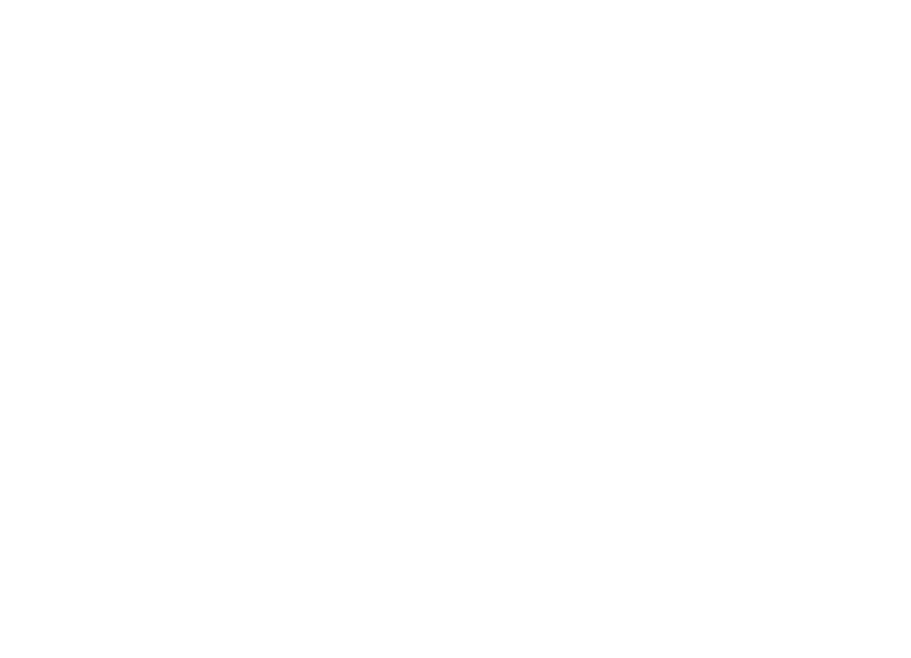
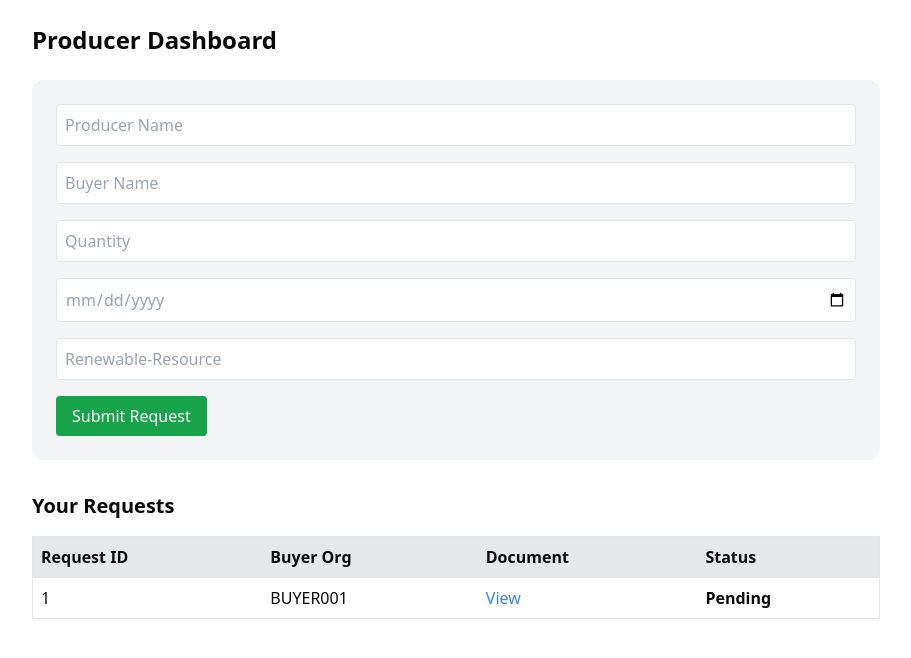
Before and after one commit to Manush-2005/HydroCoin, a React (Vite) app in the folder FrontEnd/: page /producer/dashboard in a window 1280 px wide. Before the commit this address had no page. Shown: the top 658 px of the page, without its empty margins (184-1095 px from the left). Built offline with nearby package versions, Linux system fonts and the light colour scheme.

Commit message:
dash-boards

```diff
--- a/FrontEnd/src/App.jsx
+++ b/FrontEnd/src/App.jsx
@@ -1,19 +1,31 @@
 import { Routes, Route } from "react-router-dom"
-import LandingPage from "./pages/LandingPage"
+// import LandingPage from "./pages/LandingPage"
 import { Toaster } from "react-hot-toast"
 import LayOut from "./pages/LayOut"
+import Register from "./Auth/Register";
+import Home from "./pages/Home";
+import About from "./pages/About";
+// import ProducerDashboard from "./pages/producer/Form";
+import Form from "./pages/producer/Form";
+import BuyerDashboard from "./pages/buyers/Dashboard";
+
 function App() {
-
   return (
     <>
       <Toaster />
       <Routes>
+
         <Route path="/" element={<LayOut />}>
-          <Route path="/" element={<LandingPage />} />
+          <Route path="/" element={<Home />} />
         </Route>
+        <Route exact path="/register" element={<Register />} />
+        <Route path="/" element={<Home />} />
+        <Route path="/about" element={<About />} />
+        <Route path="/producer/dashboard" element={<Form />} />
+        <Route path="/buyer/dashboard" element={<BuyerDashboard />} />
       </Routes>
     </>
-  )
+  );
 }
 
-export default App
+export default App;
--- /dev/null
+++ b/FrontEnd/src/Data/Request.jsx
@@ -0,0 +1,11 @@
+
+export const requests = [];
+
+requests.push({
+  id: "1",
+  producerName: "GreenHydro Ltd.",
+  producerOrgId: "PROD001",
+  buyerOrgId: "BUYER001",
+  documentUrl: "https://example.com/doc.pdf",
+  status: "Pending"
+});
--- a/FrontEnd/src/pages/Home.jsx
+++ b/FrontEnd/src/pages/Home.jsx
@@ -20,7 +20,6 @@ export default function LandingPage() {
         </button>
       </section>
 
-      {/* How Do We Work Section */}
      <AboutUs/>
      <Guidance />
 
--- a/FrontEnd/src/pages/LayOut.jsx
+++ b/FrontEnd/src/pages/LayOut.jsx
@@ -1,6 +1,6 @@
 import React from 'react'
-import Navbar from './Navbar'
-import Footer from './Footer'
+import Navbar from '../components/Navbar';
+import Footer from '../components/Footer'
 import { Outlet } from 'react-router-dom'
 
 function LayOut() {
--- a/FrontEnd/src/pages/Navbar.jsx
+++ /dev/null
@@ -1,19 +0,0 @@
-import React from 'react'
-
-function Navbar() {
-    return (
-        <nav className="flex justify-between items-center px-10 py-5 bg-[#0f1411]">
-            <div className="flex items-center space-x-2">
-                <span className="font-bold text-xl text-white">
-                    HYDRO<span className="text-hydrogen-neon">COIN</span>
-                </span>
-            </div>
-            <ul className="flex space-x-8">
-                <li><a href="#" className="hover:text-hydrogen-neon">Home</a></li>
-                <li><a href="#" className="hover:text-hydrogen-neon">What's new</a></li>
-            </ul>
-        </nav>
-    )
-}
-
-export default Navbar
--- /dev/null
+++ b/FrontEnd/src/pages/buyers/Dashboard.jsx
@@ -0,0 +1,66 @@
+// src/pages/BuyerDashboard.jsx
+import React, { useState } from "react";
+import { requests } from "@/Data/Request";
+
+export default function BuyerDashboard() {
+  const [localRequests, setLocalRequests] = useState(requests);
+
+  const handleApprove = (id) => {
+    const updated = localRequests.map((r) =>
+      r.id === id ? { ...r, status: "Approved" } : r
+    );
+    setLocalRequests(updated);
+  };
+
+  return (
+    <div className="max-w-5xl mx-auto p-6">
+      <h1 className="text-2xl font-bold mb-6">Buyer Dashboard</h1>
+
+      <h2 className="text-xl font-semibold mb-4">Pending Requests</h2>
+      <table className="w-full text-left border">
+        <thead>
+          <tr className="bg-gray-200">
+            <th className="p-2">Request ID</th>
+            <th className="p-2">Producer Name</th>
+            <th className="p-2">Quantity</th>
+            <th className="p-2">Date</th>
+            <th className="p-2">Resource</th>
+            <th className="p-2">Action</th>
+          </tr>
+        </thead>
+        <tbody>
+          {localRequests
+            .filter((r) => r.status === "Pending")
+            .map((r) => (
+              <tr key={r.id} className="border-t">
+                <td className="p-2">{r.id}</td>
+                <td className="p-2">{r.producerName}</td>
+                <td className="p-2">{r.quantity}</td>
+                <td className="p-2">{r.date}</td>
+                <td className="p-2">{r.renewable_resource}</td>
+                <td className="p-2">
+                  <button
+                    onClick={() => handleApprove(r.id)}
+                    className="bg-green-600 text-white px-3 py-1 rounded"
+                  >
+                    Approve
+                  </button>
+                </td>
+              </tr>
+            ))}
+        </tbody>
+      </table>
+
+      <h2 className="text-xl font-semibold mt-8 mb-4">Approved Requests</h2>
+      <ul className="list-disc ml-6">
+        {localRequests
+          .filter((r) => r.status === "Approved")
+          .map((r) => (
+            <li key={r.id}>
+              {r.producerName} - {r.quantity} ({r.date}, {r.renewable_resource})
+            </li>
+          ))}
+      </ul>
+    </div>
+  );
+}
--- /dev/null
+++ b/FrontEnd/src/pages/producer/Form.jsx
@@ -0,0 +1,100 @@
+// src/pages/ProducerDashboard.jsx
+import React, { useState } from "react";
+import { v4 as uuidv4 } from "uuid";
+import { requests } from "@/Data/Request";
+
+export default function Form() {
+  const [localRequests, setLocalRequests] = useState(requests);
+  const [form, setForm] = useState({
+    producerName: "",
+    buyerName:"",
+    quantity:"",
+    date: "",
+    renewable_resource:""
+  });
+
+  const handleSubmit = (e) => {
+    e.preventDefault();
+    const newRequest = { id: uuidv4(), ...form, status: "Pending" };
+    requests.push(newRequest); // Mock global array
+    setLocalRequests([...localRequests, newRequest]);
+    setForm({ producerName: "", producerOrgId: "", buyerOrgId: "", documentUrl: "" });
+  };
+
+  return (
+    <div className="max-w-4xl mx-auto p-6">
+      <h1 className="text-2xl font-bold mb-6">Producer Dashboard</h1>
+
+      {/* Create Request Form */}
+      <form onSubmit={handleSubmit} className="bg-gray-100 p-6 rounded-xl mb-8 space-y-4">
+        <input
+          className="border p-2 w-full rounded"
+          placeholder="Producer Name"
+          value={form.producerName}
+          onChange={(e) => setForm({ ...form, producerName: e.target.value })}
+          required
+        />
+
+        <input
+          className="border p-2 w-full rounded"
+          placeholder="Buyer Name"
+          value={form.buyerName}
+          onChange={(e) => setForm({ ...form, buyerName: e.target.value })}
+          required
+        />
+        <input
+          className="border p-2 w-full rounded"
+          placeholder="Quantity"
+          value={form.quantity}
+          onChange={(e) => setForm({ ...form, quantity: e.target.value })}
+          required
+        />
+        <input
+            type="Date"
+          className="border p-2 w-full rounded text-slate-400"
+          placeholder="Date"
+          value={form.date}
+          onChange={(e) => setForm({ ...form, date: e.target.value })}
+          required
+        />
+        <input
+          className="border p-2 w-full rounded"
+          placeholder="Renewable-Resource"
+          value={form.renewable_resource}
+          onChange={(e) => setForm({ ...form, renewable_resource: e.target.value })}
+          required
+        />
+        <button type="submit" className="bg-green-600 text-white px-4 py-2 rounded">
+          Submit Request
+        </button>
+      </form>
+
+      {/* Requests Table */}
+      <h2 className="text-xl font-semibold mb-4">Your Requests</h2>
+      <table className="w-full text-left border">
+        <thead>
+          <tr className="bg-gray-200">
+            <th className="p-2">Request ID</th>
+            <th className="p-2">Buyer Org</th>
+            <th className="p-2">Document</th>
+            <th className="p-2">Status</th>
+          </tr>
+        </thead>
+        <tbody>
+          {localRequests.map((r) => (
+            <tr key={r.id} className="border-t">
+              <td className="p-2">{r.id}</td>
+              <td className="p-2">{r.buyerOrgId}</td>
+              <td className="p-2">
+                <a href={r.documentUrl} target="_blank" rel="noopener noreferrer" className="text-blue-500">
+                  View
+                </a>
+              </td>
+              <td className="p-2 font-semibold">{r.status}</td>
+            </tr>
+          ))}
+        </tbody>
+      </table>
+    </div>
+  );
+}
```
Also changed, not shown: FrontEnd/src/components/Footer.jsx (renamed from FrontEnd/src/pages/Footer.jsx), FrontEnd/src/components/Navbar.jsx (line endings or trailing spaces), FrontEnd/src/pages/producer/Dashboard.jsx (deleted), 1 other file (tests, documents, lock files or other folders).
